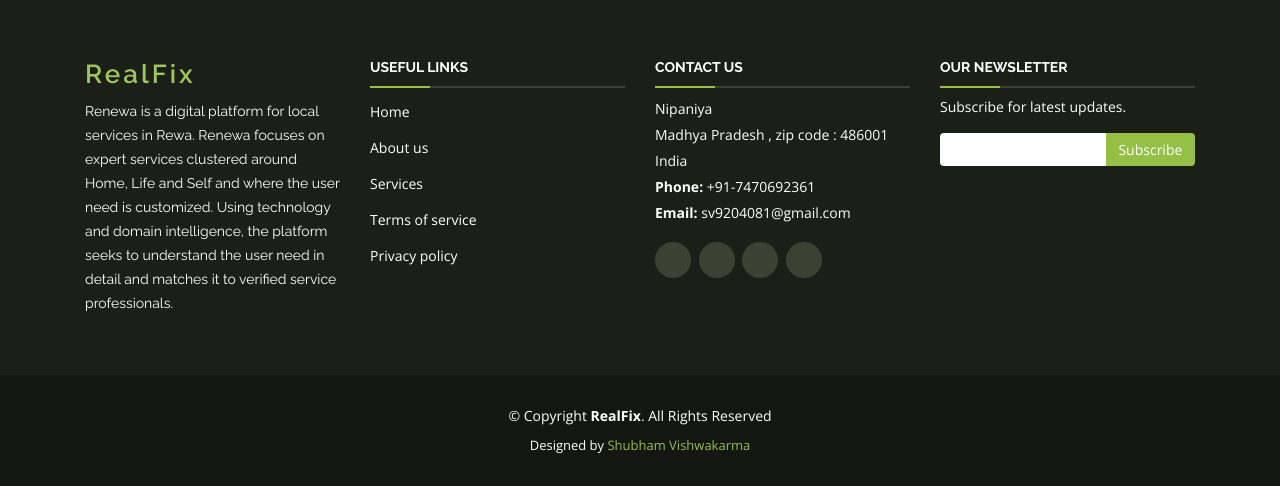
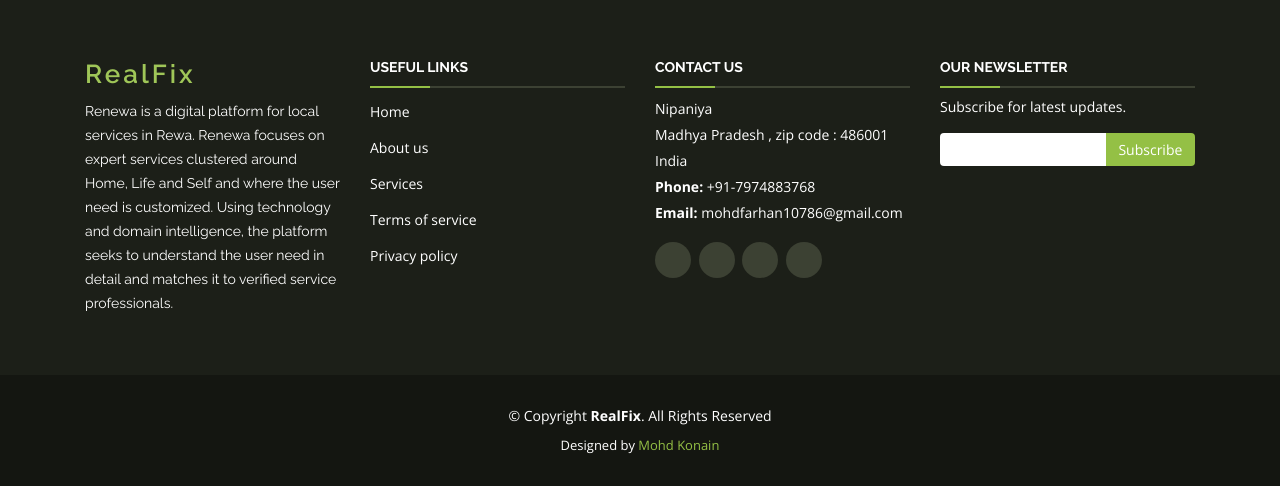
Before and after one commit to mohdfarhan-star/RepairMe, a Flask app: page / in a window 1280 px wide. Shown: the part 1988-2474 px from the top of the page. Run offline with Flask 3, Linux system fonts and the light colour scheme; data comes from the database, SQL or seed files in the repository; parts of the project's set-up code (start-up, migrations or seed data) failed here and were passed over; some libraries are stand-ins or nearby versions; some web fonts are replaced.

Commit message:
First commit realfix

```diff
--- a/config.json
+++ b/config.json
@@ -13,15 +13,15 @@
 
     "blog_name": "Sky Blogs",
     "tag_line": "Beyond The Limits",
-    "gmail-user": "sv9204081@gmail.com",
-    "gmail-password": "SHubh@5467" ,
-    "about_text" : " Hello! My name is Rex , and I am a good boy." ,
+    "gmail-user": "mohdfarhan10786@gmail.com",
+    "gmail-password": "9300424496" ,
+    "about_text" : " Hello! My name is farhan , and I am a good boy." ,
     "no_of_services" : 2,
-    "admin_user" : "shubh",
-    "admin_password" : "shubh@5467",
+    "admin_user" : "farhan",
+    "admin_password" : "Mfk@10786",
     "login_img": "login.svg",
     "upload_location" : "C:\\Users\\REX\\Documents\\Python Saved Projects\\flask1\\static",
-    "Happy_Users" : "5",
+    "Happy_Users" : "125",
     "Verified_Experts" : "10",
     "Month_of_experience" : "15",
     "Categories" : "1150",
--- a/main.py
+++ b/main.py
@@ -110,11 +110,11 @@
 
 
 
-        mail.send_message(
-                          sender=email,
-                          recipients=[params['gmail-user']],
-                          body=location + "\n" + phone
-                          )
+        # mail.send_message(
+        #                   sender=email,
+        #                   recipients=[params['gmail-user']],
+        #                   body=location + "\n" + phone
+        #                   )
 
         return render_template('confirm.html')
 
--- a/static/assets/css/style.css
+++ b/static/assets/css/style.css
@@ -757,7 +757,7 @@
 
 .services .icon {
   position: absolute;
-  left: -20px;
+  left: 4px;
   top: calc(50% - 30px);
 }
 
--- a/static/css2/style.css
+++ b/static/css2/style.css
@@ -10,11 +10,12 @@
 	right: 0;
 	-webkit-transform: translateY(-50%);
 	transform: translateY(-50%);
+	background-color: grey;
 }
 
 #booking {
 	font-family: 'Montserrat', sans-serif;
-	background-image: url('../img/background.jpg');
+	background-image: url('../img/background.jpg'); */
 	background-size: cover;
 	background-position: center;
 }
@@ -45,7 +46,7 @@
 	text-transform: uppercase;
 	font-weight: 700;
 	color: #ffc001;
-	margin: 0px;
+	margin-top: 300px;
 }
 
 .booking-form>form {
--- a/templates/index.html
+++ b/templates/index.html
@@ -266,8 +266,8 @@
               Nipaniya <br>
               Madhya Pradesh , zip code : 486001<br>
               India <br>
-              <strong>Phone:</strong> +91-7470692361<br>
-              <strong>Email:</strong> sv9204081@gmail.com<br>
+              <strong>Phone:</strong> +91-7974883768<br>
+              <strong>Email:</strong> mohdfarhan10786@gmail.com<br>
             </p>
 
             <div class="social-links">
@@ -301,7 +301,7 @@
         <!-- You can delete the links only if you purchased the pro version. -->
         <!-- Licensing information: https://bootstrapmade.com/license/ -->
         <!-- Purchase the pro version with working PHP/AJAX contact form: https://bootstrapmade.com/serenity-bootstrap-corporate-template/ -->
-        Designed by <a href="https://facebook.com" target="_blank">Shubham Vishwakarma</a>
+        Designed by <a href="https://www.linkedin.com/in/mohd-konain-9943a0221/" target="_blank">Mohd Konain</a>
       </div>
     </div>
   </footer><!-- End Footer -->
```
